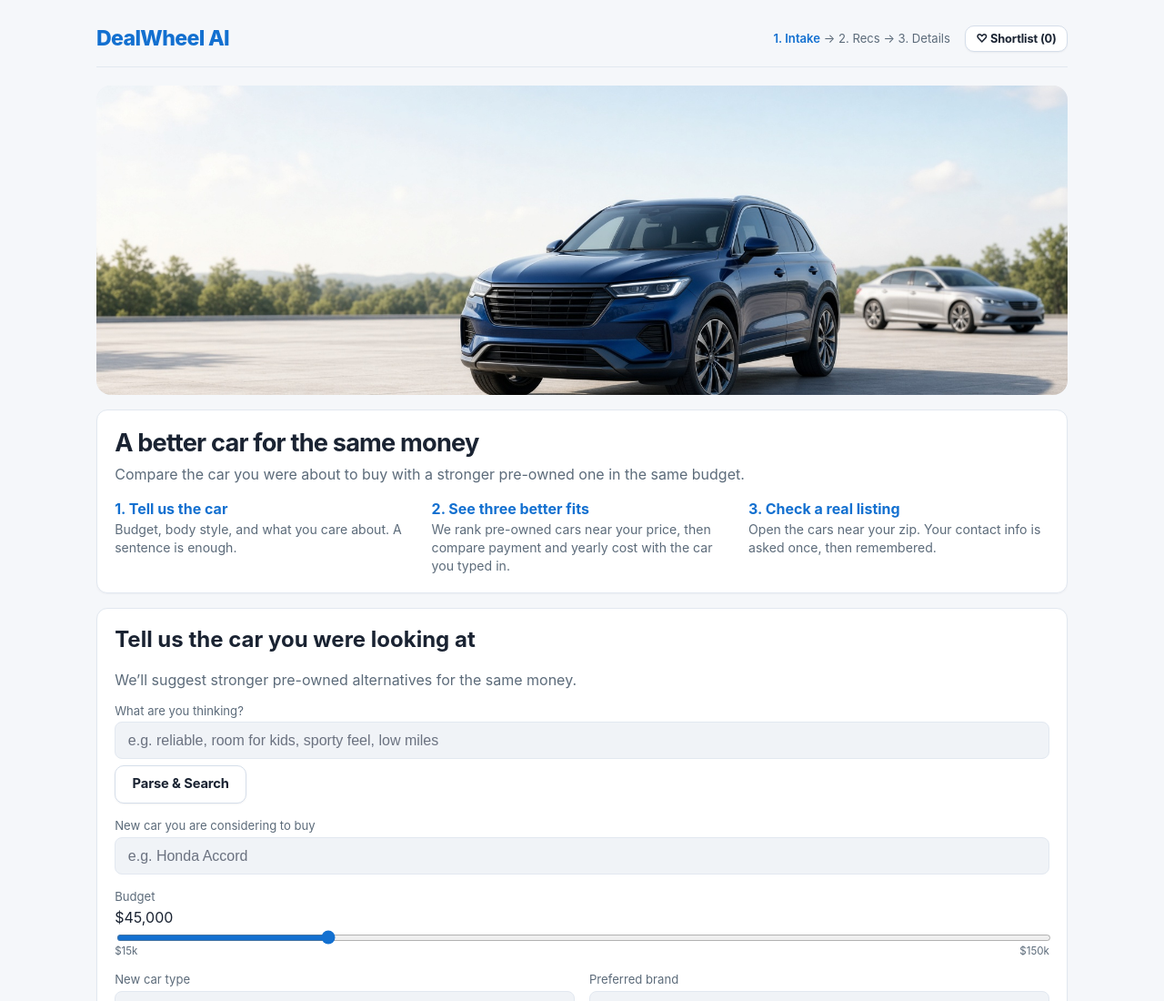
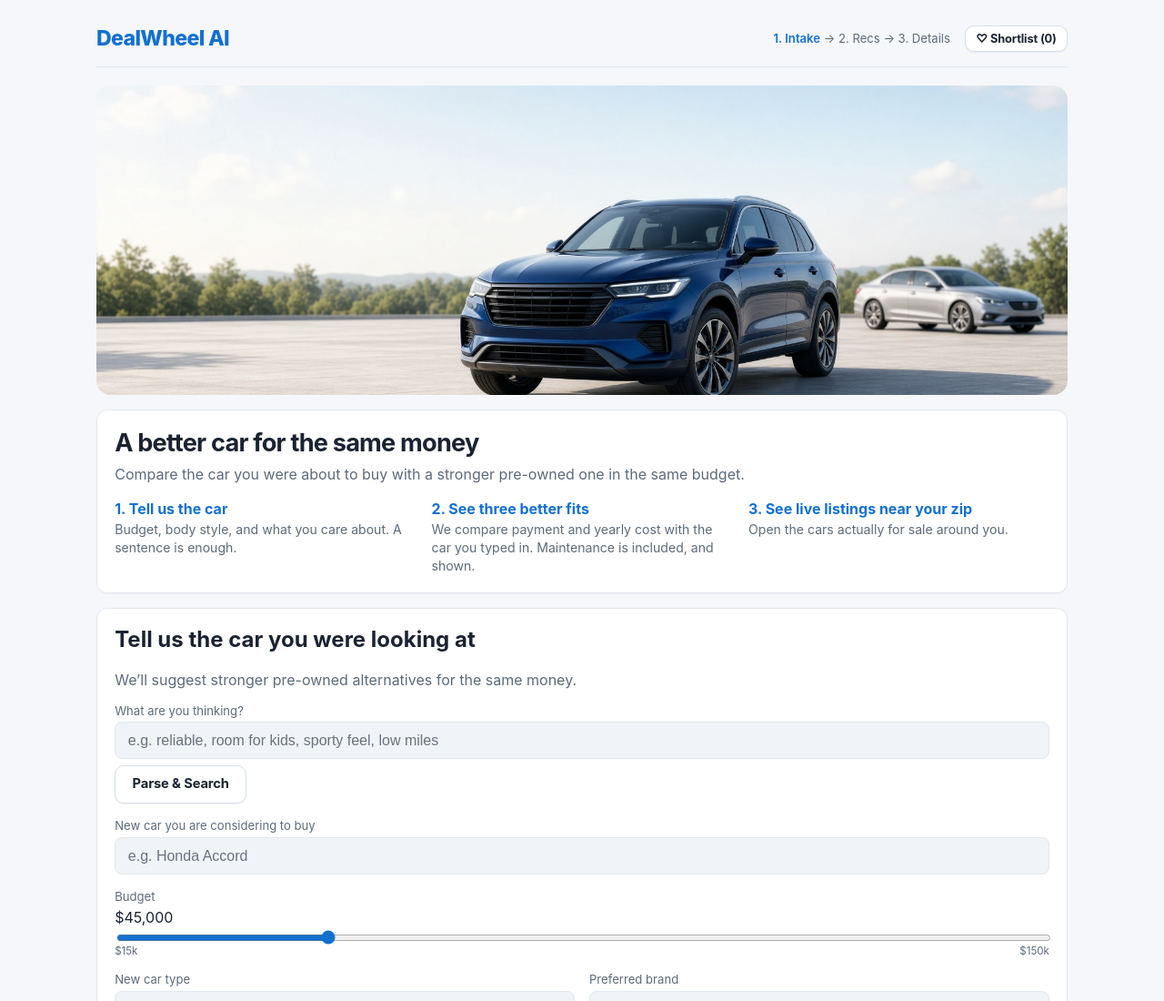
Before and after one commit to ParthKoul/dealwheel-ai, a website: page index.html in a window 1280 px wide. Shown: the top 1100 px of the page at 91% size. Drawn offline with Linux system fonts and the light colour scheme.

Commit message:
Reword live listings and say maintenance is included in the comparison.

```diff
--- a/index.html
+++ b/index.html
@@ -156,11 +156,11 @@
         </div>
         <div>
           <div style="font-weight:700;color:#1370d0;margin-bottom:0.2rem">2. See three better fits</div>
-          <div style="color:var(--muted);font-size:0.88rem;line-height:1.4">We rank pre-owned cars near your price, then compare payment and yearly cost with the car you typed in.</div>
+          <div style="color:var(--muted);font-size:0.88rem;line-height:1.4">We compare payment and yearly cost with the car you typed in. Maintenance is included, and shown.</div>
         </div>
         <div>
-          <div style="font-weight:700;color:#1370d0;margin-bottom:0.2rem">3. Check a real listing</div>
-          <div style="color:var(--muted);font-size:0.88rem;line-height:1.4">Open the cars near your zip. Your contact info is asked once, then remembered.</div>
+          <div style="font-weight:700;color:#1370d0;margin-bottom:0.2rem">3. See live listings near your zip</div>
+          <div style="color:var(--muted);font-size:0.88rem;line-height:1.4">Open the cars actually for sale around you.</div>
         </div>
       </div>
     </div>
```
Also changed, not shown: public/index.html (+3 -3 lines).
